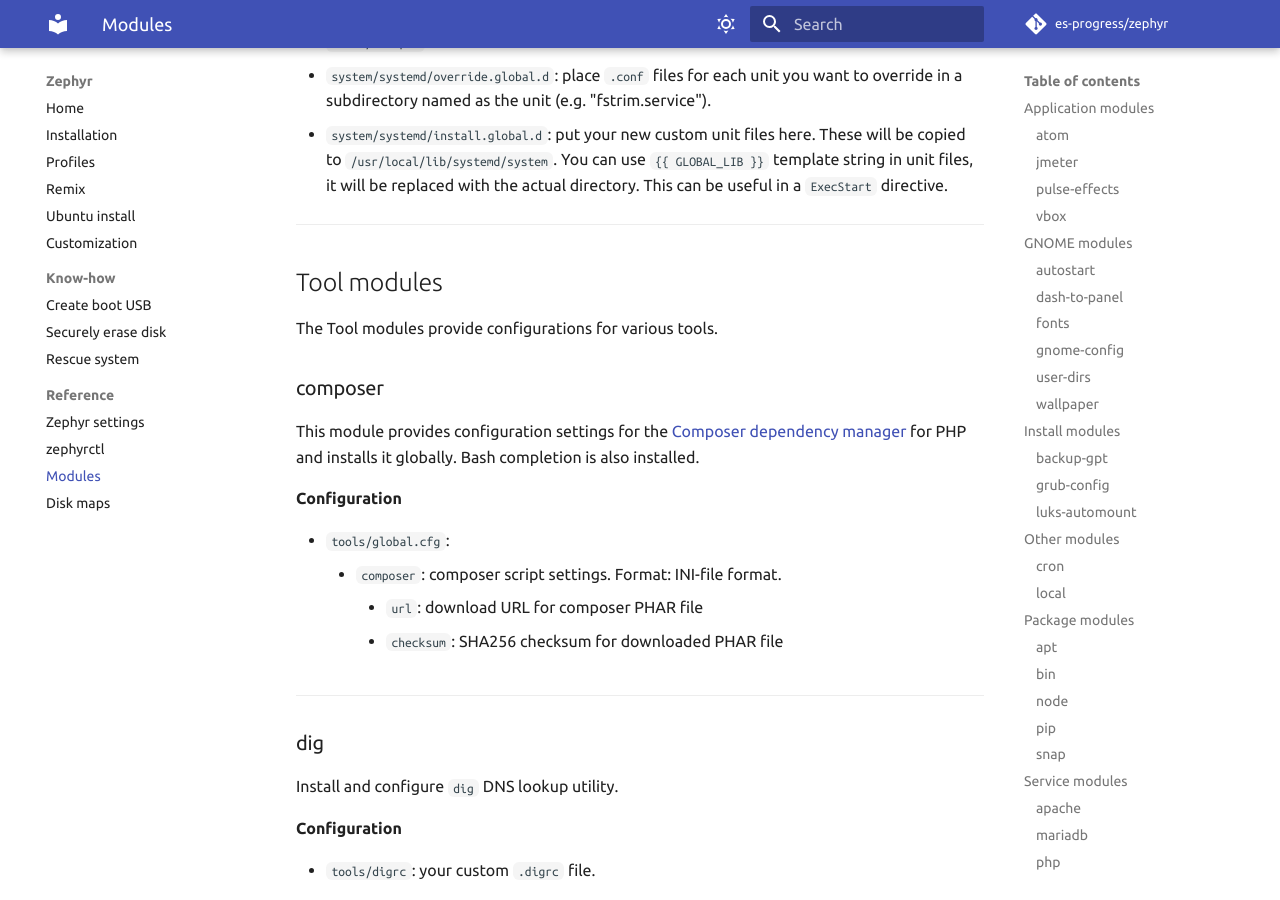
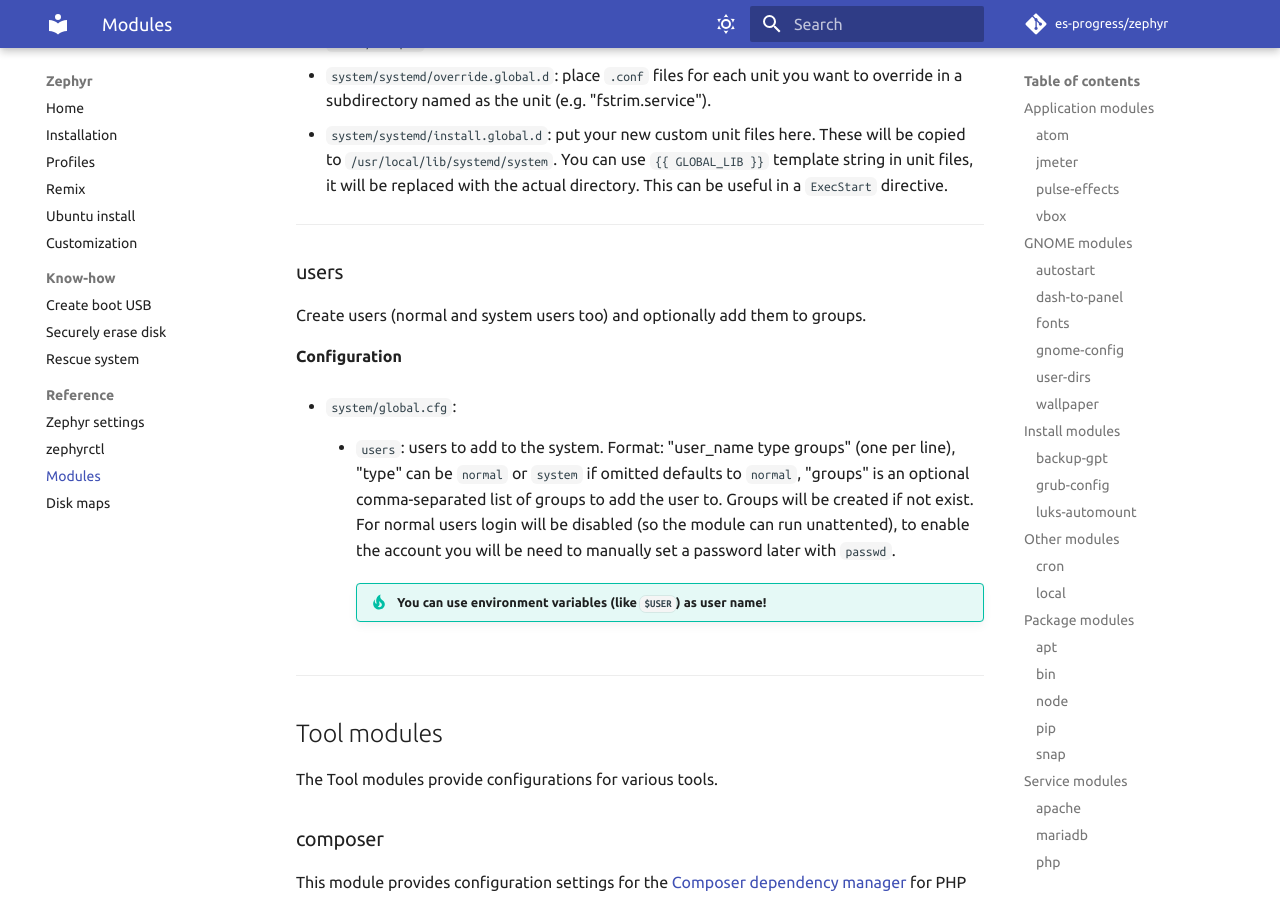
Before and after one commit to es-progress/zephyr, an MkDocs documentation site: the page built from docs/reference/modules.md, in a window 1280 px wide and 900 px high, scrolled down 15159 px. Built offline with MkDocs 1.6.1 and Material for MkDocs 9.7.7, drawn with Linux system fonts in a browser that asks for light colours; emoji names are drawn with the system emoji font; comment, search, counter and statistics services are not loaded.

Commit message:
add system/users module

```diff
--- a/docs/reference/modules.md
+++ b/docs/reference/modules.md
@@ -567,6 +567,21 @@ This module can install new `systemd` units (services, timers, etc.) and can ove
 
 ---
 
+### users
+
+Create users (normal and system users too) and optionally add them to groups.
+
+**Configuration**
+
+-   `system/global.cfg`:
+
+    -   `users`: users to add to the system. Format: "user_name type groups" (one per line), "type" can be `normal` or `system` if omitted defaults to `normal`, "groups" is an optional comma-separated list of groups to add the user to. Groups will be created if not exist.
+        For normal users login will be disabled (so the module can run unattented), to enable the account you will be need to manually set a password later with `passwd`.
+
+        !!! tip "You can use environment variables (like `$USER`) as user name!"
+
+---
+
 ## Tool modules
 
 The Tool modules provide configurations for various tools.
```
Also changed, not shown: 4 other files.
